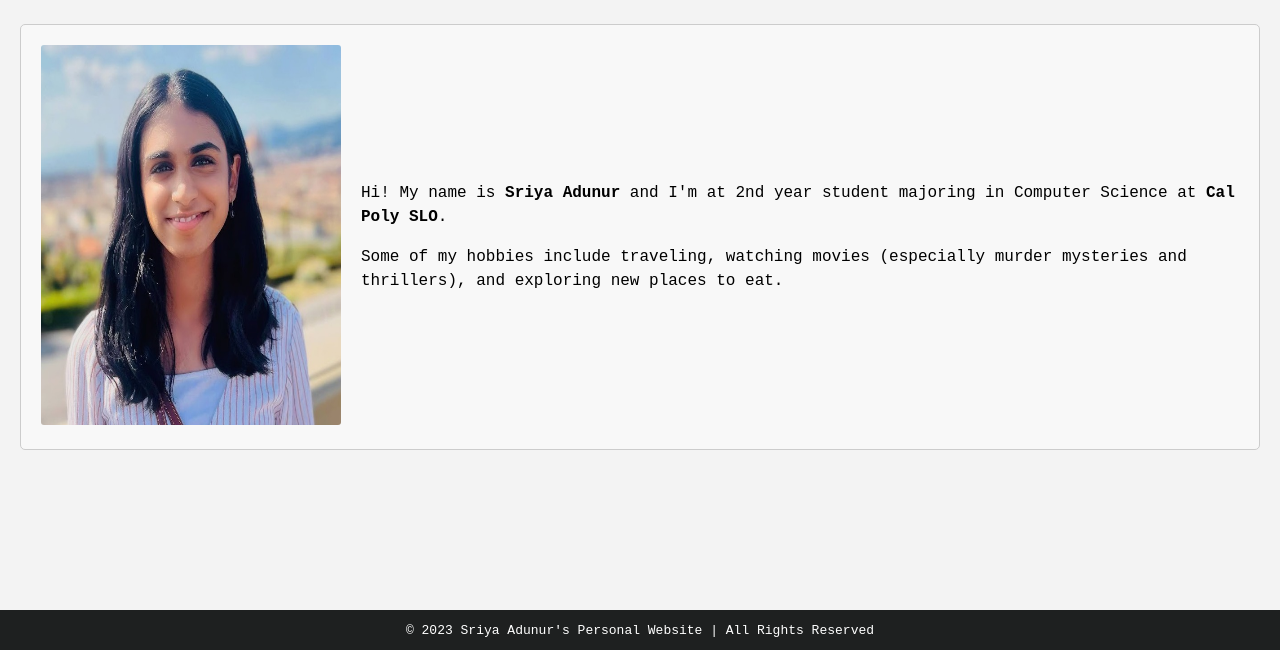
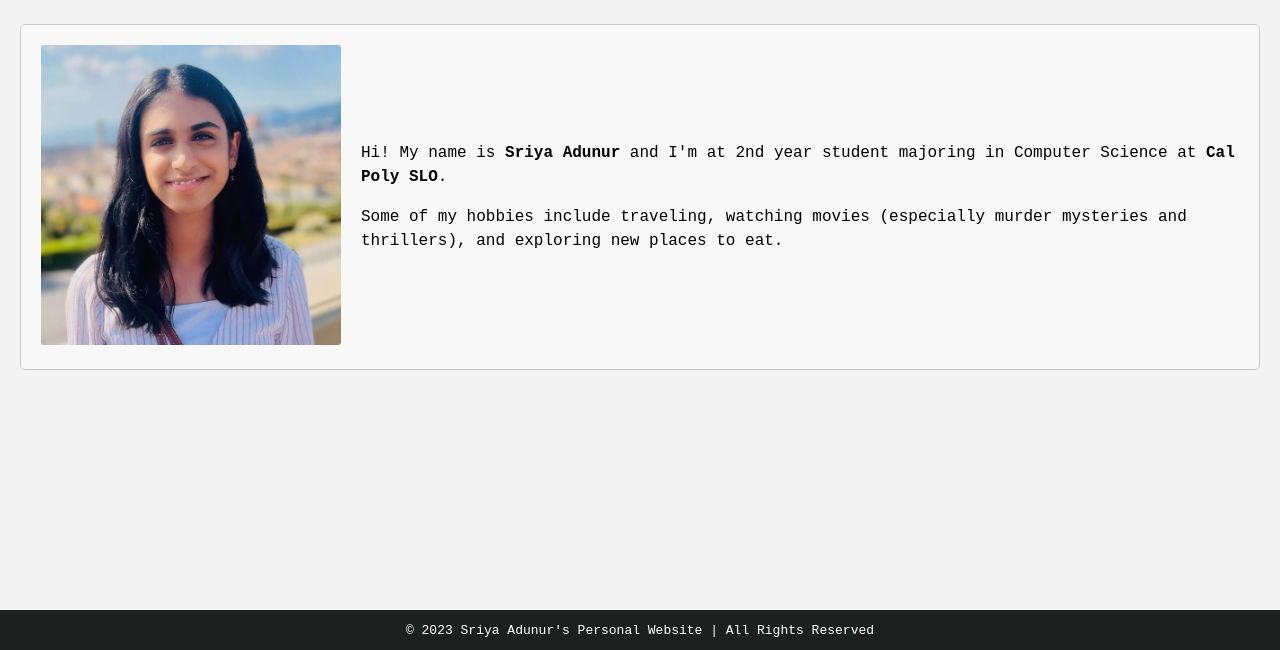
Before and after one commit to Sriya-Adunur/Sriya-Adunur.github.io, a plain HTML site: page index.html in a window 1280 px wide. Shown: the part 150-800 px from the top of the page. Drawn offline with Linux system fonts and the light colour scheme.

```diff
--- a/index.html
+++ b/index.html
@@ -23,7 +23,7 @@
             <h1 class="page-title">Welcome!</h1>
             <div class="about">
                 <div class="about-image">
-                    <img src="Images/Profile.jpeg" alt="Profile Picture" width="380" height="380">
+                    <img src="Images/Profile.jpeg" alt="Profile Picture" width="380" height="300">
                 </div>
                 <div class="about-text">
                     <p>Hi! My name is <strong>Sriya Adunur</strong> and I'm at 2nd year student
```
